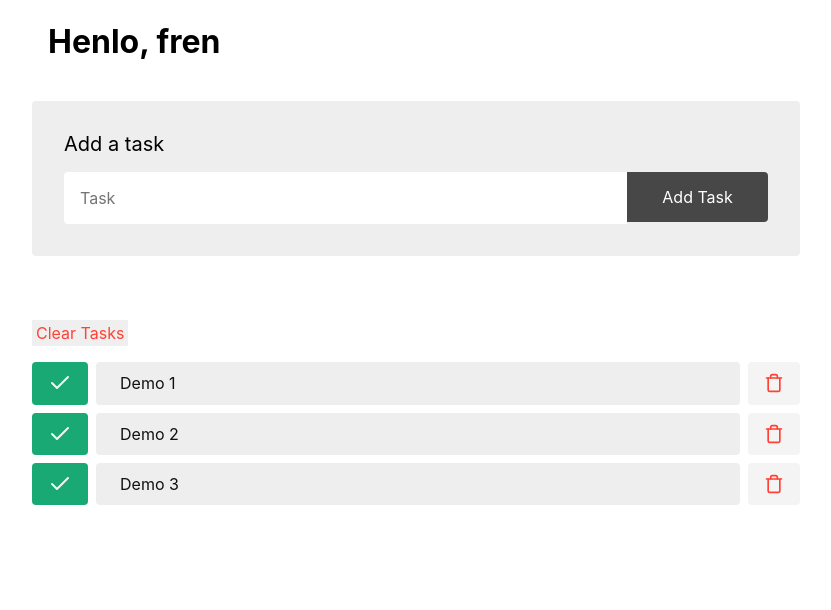
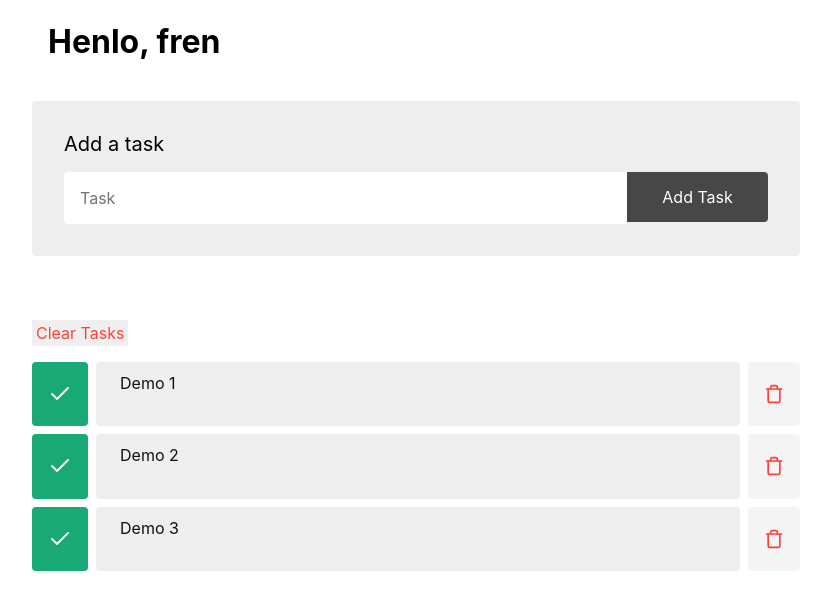
Before and after one commit to hslzr/boring_todo, a React (Create React App) app: page / in a window 1280 px wide. Shown: the top 610 px of the page, without its empty margins (224-1055 px from the left). Built offline with nearby package versions, Linux system fonts and the light colour scheme.

Commit message:
Fixes bug. Replaces <input> for <textarea>

```diff
--- a/src/Todo.js
+++ b/src/Todo.js
@@ -24,13 +24,12 @@ const Todo = (props) => {
       <div
         className={"br2 ph3 pv1 mb2 " + (completed ? 'bg-near-white' : 'bg-light-gray')}
         style={{flexGrow: 2}}>
-        <input
-          className={"pa2 bn " + (completed ? 'bg-near-white silver strike' : 'bg-light-gray near-black')}
+        <textarea
+          style={{outline: 0, resize: 'none'}}
+          onChange={handleChange}
           value={props.task.text}
-          //disabled={ !completed }
-          //readOnly={completed}
-          style={{outline: 0}}
-          onChange={handleChange} />
+          className={"pa2 bn w-100 " + (completed ? 'bg-near-white silver strike' : 'bg-light-gray near-black')}>
+        </textarea>
       </div>
       <div
         onClick={() => props.deleteTask(props.task.index) }
--- a/src/TodoList.js
+++ b/src/TodoList.js
@@ -10,7 +10,7 @@ const TodoList = (props) => {
         task={task}
         key={task.index}
         deleteTask={props.deleteTask}
-        updateTask={props.updateTask} />
+        updateTask={props.onUpdate} />
       )
     })
   }
```
